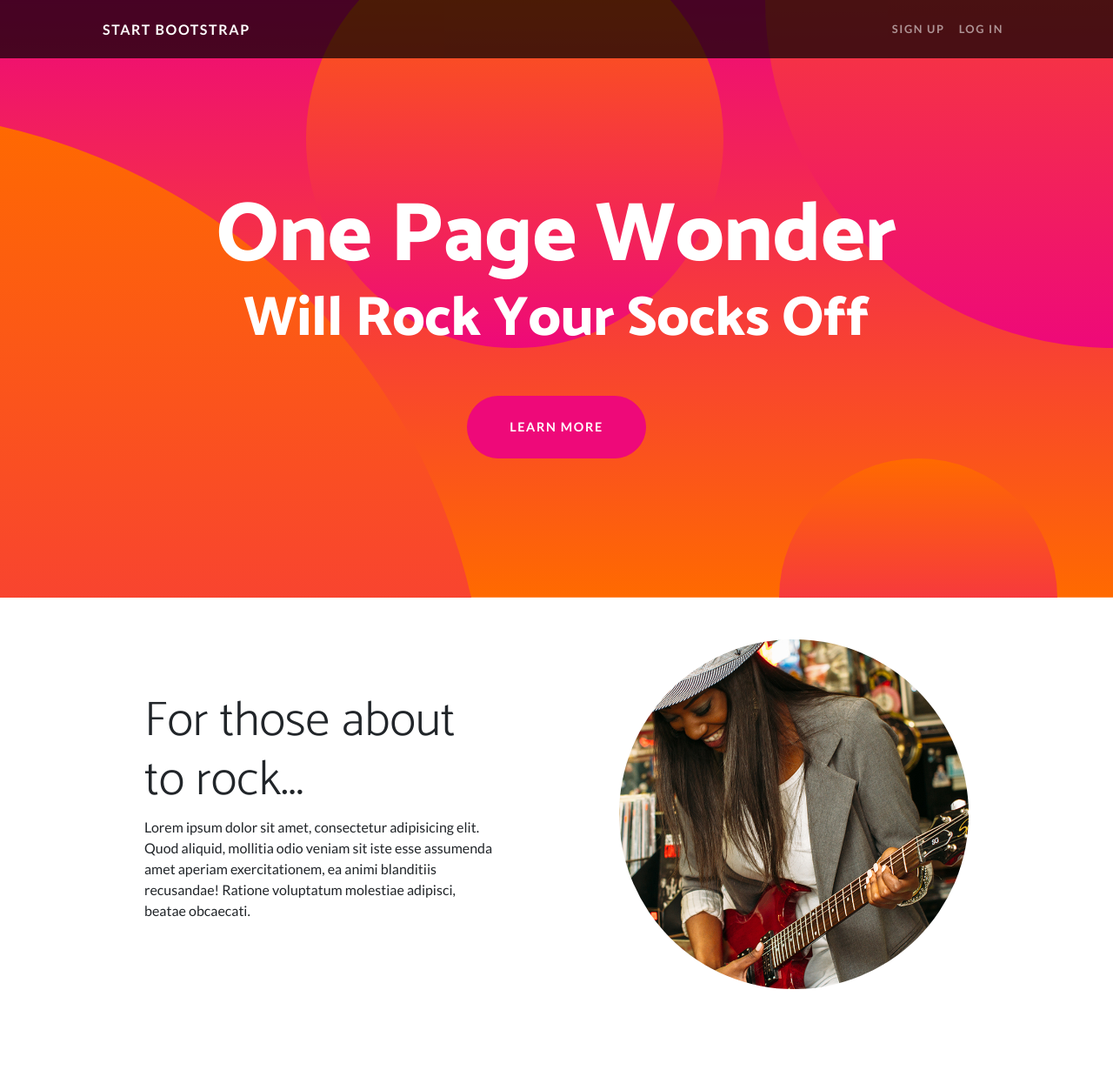
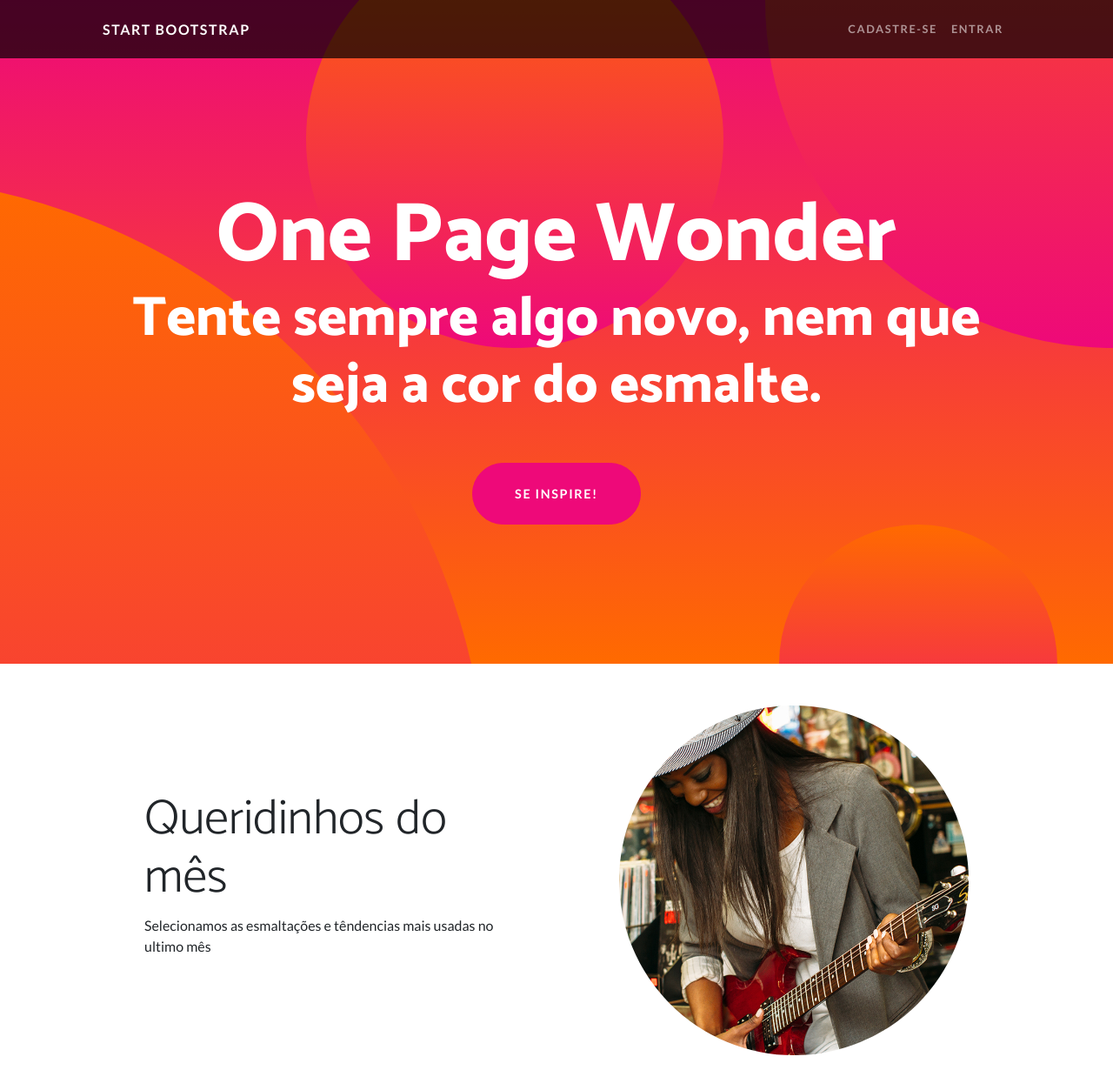
Before and after one commit to vitoriaBernard0-dev/blog-esmaltes, a website: page dist/index.html in a window 1280 px wide. Shown: the top 1230 px of the page at 87% size. Drawn offline with nearby package versions, Linux system fonts and the light colour scheme.

Commit message:
Alteração de textos

```diff
--- a/dist/index.html
+++ b/dist/index.html
@@ -23,8 +23,8 @@
                 <button class="navbar-toggler" type="button" data-bs-toggle="collapse" data-bs-target="#navbarResponsive" aria-controls="navbarResponsive" aria-expanded="false" aria-label="Toggle navigation"><span class="navbar-toggler-icon"></span></button>
                 <div class="collapse navbar-collapse" id="navbarResponsive">
                     <ul class="navbar-nav ms-auto">
-                        <li class="nav-item"><a class="nav-link" href="#!">Sign Up</a></li>
-                        <li class="nav-item"><a class="nav-link" href="#!">Log In</a></li>
+                        <li class="nav-item"><a class="nav-link" href="#!">Cadastre-se</a></li>
+                        <li class="nav-item"><a class="nav-link" href="#!">Entrar</a></li>
                     </ul>
                 </div>
             </div>
@@ -34,8 +34,8 @@
             <div class="masthead-content">
                 <div class="container px-5">
                     <h1 class="masthead-heading mb-0">One Page Wonder</h1>
-                    <h2 class="masthead-subheading mb-0">Will Rock Your Socks Off</h2>
-                    <a class="btn btn-primary btn-xl rounded-pill mt-5" href="#scroll">Learn More</a>
+                    <h2 class="masthead-subheading mb-0">Tente sempre algo novo, nem que seja a cor do esmalte.</h2>
+                    <a class="btn btn-primary btn-xl rounded-pill mt-5" href="#scroll">Se inspire!</a>
                 </div>
             </div>
             <div class="bg-circle-1 bg-circle"></div>
@@ -52,8 +52,8 @@
                     </div>
                     <div class="col-lg-6 order-lg-1">
                         <div class="p-5">
-                            <h2 class="display-4">For those about to rock...</h2>
-                            <p>Lorem ipsum dolor sit amet, consectetur adipisicing elit. Quod aliquid, mollitia odio veniam sit iste esse assumenda amet aperiam exercitationem, ea animi blanditiis recusandae! Ratione voluptatum molestiae adipisci, beatae obcaecati.</p>
+                            <h2 class="display-4">Queridinhos do mês</h2>
+                            <p>Selecionamos as esmaltações e têndencias mais usadas no ultimo mês</p>
                         </div>
                     </div>
                 </div>
@@ -68,8 +68,8 @@
                     </div>
                     <div class="col-lg-6">
                         <div class="p-5">
-                            <h2 class="display-4">We salute you!</h2>
-                            <p>Lorem ipsum dolor sit amet, consectetur adipisicing elit. Quod aliquid, mollitia odio veniam sit iste esse assumenda amet aperiam exercitationem, ea animi blanditiis recusandae! Ratione voluptatum molestiae adipisci, beatae obcaecati.</p>
+                            <h2 class="display-4">Semaninha</h2>
+                            <p>Que tal ver que cor combida com seu dia?</p>
                         </div>
                     </div>
                 </div>
@@ -84,8 +84,8 @@
                     </div>
                     <div class="col-lg-6 order-lg-1">
                         <div class="p-5">
-                            <h2 class="display-4">Let there be rock!</h2>
-                            <p>Lorem ipsum dolor sit amet, consectetur adipisicing elit. Quod aliquid, mollitia odio veniam sit iste esse assumenda amet aperiam exercitationem, ea animi blanditiis recusandae! Ratione voluptatum molestiae adipisci, beatae obcaecati.</p>
+                            <h2 class="display-4">Ispirações</h2>
+                            <p> Está procurando uma esmaltação mais ousada? Confira nossas inspirações.</p>
                         </div>
                     </div>
                 </div>
```
